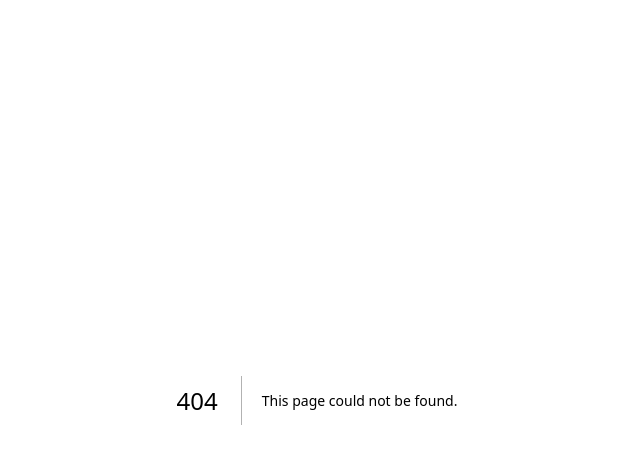
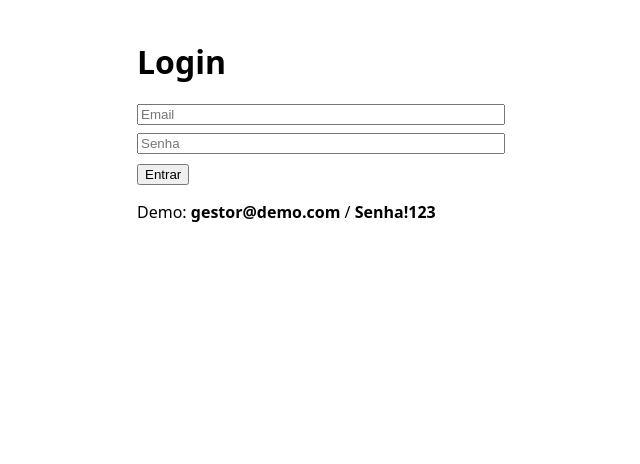
Before and after one commit to patricklazzarintruth/gestao-sdr-closer-new, a Next.js app: page /app/app/login in a window 1280 px wide. Before the commit this address had no page. Shown: the top 464 px of the page, without its empty margins (323-963 px from the left). Built offline with nearby package versions, Linux system fonts and the light colour scheme; no server answers.

Commit message:
Create page.js

```diff
--- /dev/null
+++ b/app/app/app/login/page.js
@@ -0,0 +1,30 @@
+"use client";
+import { useState } from "react";
+import { supabase } from "@/lib/supabase";
+
+export default function Login() {
+  const [email, setEmail] = useState("");
+  const [password, setPassword] = useState("");
+  const [msg, setMsg] = useState("");
+
+  const submit = async (e) => {
+    e.preventDefault();
+    setMsg("Entrando...");
+    const { error } = await supabase.auth.signInWithPassword({ email, password });
+    if (error) setMsg(error.message);
+    else { setMsg("OK"); window.location.href = "/"; }
+  };
+
+  return (
+    <main style={{ maxWidth: 360, margin: "40px auto" }}>
+      <h1>Login</h1>
+      <form onSubmit={submit}>
+        <input type="email" placeholder="Email" value={email} onChange={e=>setEmail(e.target.value)} required style={{display:"block", width:"100%", marginBottom:8}}/>
+        <input type="password" placeholder="Senha" value={password} onChange={e=>setPassword(e.target.value)} required style={{display:"block", width:"100%", marginBottom:8}}/>
+        <button type="submit">Entrar</button>
+      </form>
+      <p style={{marginTop:8}}>{msg}</p>
+      <p style={{marginTop:16}}>Demo: <b>gestor@demo.com</b> / <b>Senha!123</b></p>
+    </main>
+  );
+}
```
